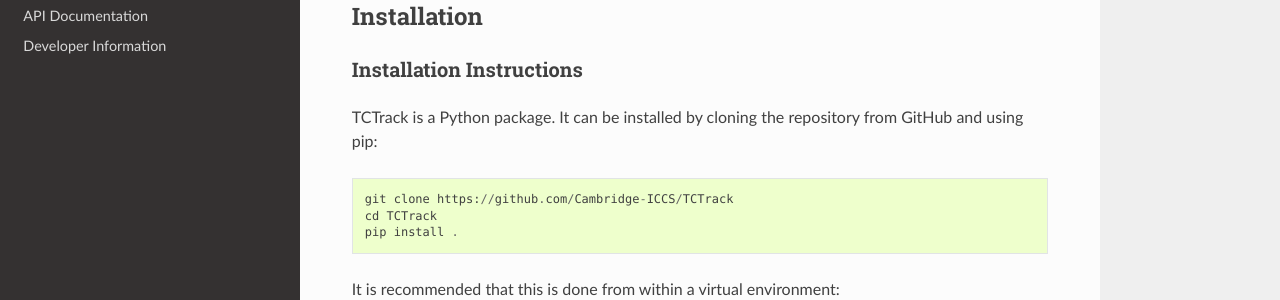
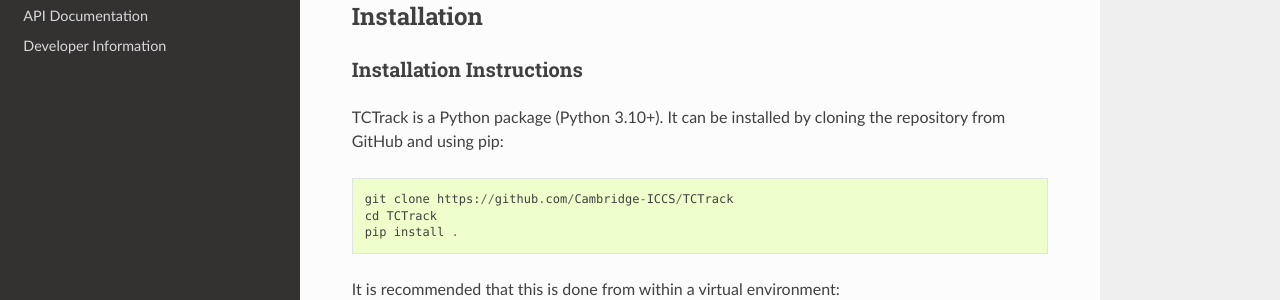
Before and after one commit to Cambridge-ICCS/TCTrack, a Sphinx documentation site: the page built from docs/getting-started/index.rst, in a window 1280 px wide and 1194 px high. Shown: the part 256-556 px from the top of the window. Built offline with Sphinx 7.4.7 and the Read the Docs theme 3.1.0, drawn with Linux system fonts in a browser that asks for light colours.

Commit message:
Bump Python version to 3.10.

```diff
--- a/docs/getting-started/index.rst
+++ b/docs/getting-started/index.rst
@@ -16,7 +16,7 @@
 Installation Instructions
 ~~~~~~~~~~~~~~~~~~~~~~~~~
 
-TCTrack is a Python package.
+TCTrack is a Python package (Python 3.10+).
 It can be installed by cloning the repository from GitHub and using pip::
 
     git clone https://github.com/Cambridge-ICCS/TCTrack
--- a/pyproject.toml
+++ b/pyproject.toml
@@ -13,14 +13,13 @@
 ]
 readme = "README.md"
 license = {file = "LICENSE"}
-requires-python = ">=3.9"
+requires-python = ">=3.10"
 classifiers = [
     "License :: OSI Approved :: MIT License",
     "Development Status :: 3 - Alpha",
     "Natural Language :: English",
     "Programming Language :: Python",
     "Programming Language :: Python :: 3 :: Only",
-    'Programming Language :: Python :: 3.9',
     'Programming Language :: Python :: 3.10',
     'Programming Language :: Python :: 3.11',
     'Programming Language :: Python :: 3.12',
```
Also changed, not shown: README.md (+1 -1 lines).
